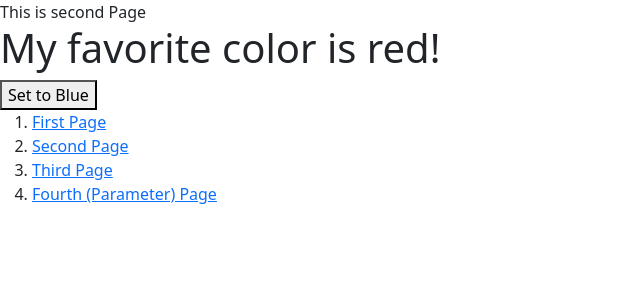
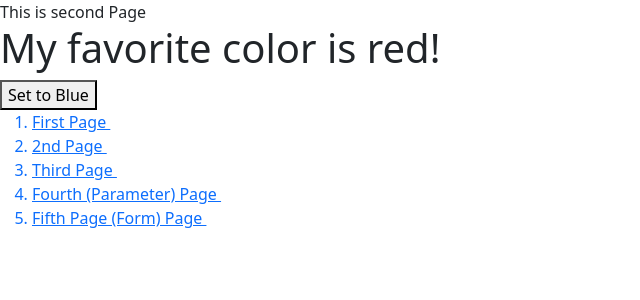
Before and after one commit to gajen007/ragu_mathesh_react, a React (Create React App) app: page /second in a window 1280 px wide. Shown: the top 300 px of the page, without its empty margins (0-640 px from the left). Built offline with nearby package versions, Linux system fonts and the light colour scheme.

Commit message:
href change to Link to

```diff
--- a/src/Pages/Firstpage.js
+++ b/src/Pages/Firstpage.js
@@ -1,6 +1,7 @@
 import Mycomponent from '../Components/Mycomponent.js';
 import Eccomponent from '../Components/Eccomponent.js';
 import Student from '../Components/Student.js';
+import {Link} from "react-router-dom";
 function Firstpage() {
   return (
     <div className="container">
@@ -22,11 +23,12 @@ function Firstpage() {
             </div>
             <div className="col-lg-6">
               <ol>
-                <li><a href="/">First Page</a>&nbsp;</li>
-                <li><a href="/second">2nd Page</a>&nbsp;</li>
-                <li><a href="/third">Third Page</a></li>
-                <li><a href="/fourth/256/Gajen">Fourth (Parameter) Page</a></li>
-                <li><a href="/fifth">Fifth Page (Form) Page</a></li>
+                <Link to={"/"}><li>First Page&nbsp;</li></Link>
+                <Link to={"/second"}><li>2nd Page&nbsp;</li></Link>
+                <Link to={"/third"}><li>Third Page&nbsp;</li></Link>
+                <Link to={"/fourth/256/Gajen"}><li>Fourth (Parameter) Page&nbsp;</li></Link>
+                <Link to={"/fifth"}><li>Fifth Page (Form) Page&nbsp;</li></Link>
+
               </ol>
             </div>
           </div>
--- a/src/Pages/Fourthpage.js
+++ b/src/Pages/Fourthpage.js
@@ -1,14 +1,16 @@
 import { useParams } from "react-router-dom";
+import {Link} from "react-router-dom";
 
 function Fourthpage() {
   const { id, username } = useParams();
   return (
     <div>This is Fourth Page with Parameters = {id} & {username}..!
       <ol>
-        <li><a href="/">First Page</a>&nbsp;</li>
-        <li><a href="/second">Second Page</a>&nbsp;</li>
-        <li><a href="/third">Third Page</a></li>
-        <li><a href="/fourth/256/Gajen">Fourth (Parameter) Page</a></li>
+            <Link to={"/"}><li>First Page&nbsp;</li></Link>
+            <Link to={"/second"}><li>2nd Page&nbsp;</li></Link>
+            <Link to={"/third"}><li>Third Page&nbsp;</li></Link>
+            <Link to={"/fourth/256/Gajen"}><li>Fourth (Parameter) Page&nbsp;</li></Link>
+            <Link to={"/fifth"}><li>Fifth Page (Form) Page&nbsp;</li></Link>
       </ol>
     </div>
   );
--- a/src/Pages/Secondpage.js
+++ b/src/Pages/Secondpage.js
@@ -1,4 +1,6 @@
 import React, { useState } from "react";
+import {Link} from "react-router-dom";
+
 
 function Secondpage() {
 
@@ -10,10 +12,11 @@ function Secondpage() {
       <button onClick={() => setColor("blue")}>Set to Blue</button>
       <br></br>
       <ol>
-        <li><a href="/">First Page</a>&nbsp;</li>
-        <li><a href="/second">Second Page</a>&nbsp;</li>
-        <li><a href="/third">Third Page</a></li>
-        <li><a href="/fourth/256/Gajen">Fourth (Parameter) Page</a></li>
+          <Link to={"/"}><li>First Page&nbsp;</li></Link>
+          <Link to={"/second"}><li>2nd Page&nbsp;</li></Link>
+          <Link to={"/third"}><li>Third Page&nbsp;</li></Link>
+          <Link to={"/fourth/256/Gajen"}><li>Fourth (Parameter) Page&nbsp;</li></Link>
+          <Link to={"/fifth"}><li>Fifth Page (Form) Page&nbsp;</li></Link>
       </ol>
     </div>
   );
--- a/src/Pages/Thirdpage.js
+++ b/src/Pages/Thirdpage.js
@@ -1,4 +1,6 @@
 import { useState, useEffect } from "react";
+import {Link} from "react-router-dom";
+
 
 function Thirdpage() {
 
@@ -21,10 +23,11 @@ function Thirdpage() {
       <br></br>
       <button onClick={ ()=>{setDummy("Nayanthara")} }>Try</button>
       <ol>
-        <li><a href="/">First Page</a>&nbsp;</li>
-        <li><a href="/second">Second Page</a>&nbsp;</li>
-        <li><a href="/third">Third Page</a></li>
-        <li><a href="/fourth/256/Gajen">Fourth (Parameter) Page</a></li>
+          <Link to={"/"}><li>First Page&nbsp;</li></Link>
+          <Link to={"/second"}><li>2nd Page&nbsp;</li></Link>
+          <Link to={"/third"}><li>Third Page&nbsp;</li></Link>
+          <Link to={"/fourth/256/Gajen"}><li>Fourth (Parameter) Page&nbsp;</li></Link>
+          <Link to={"/fifth"}><li>Fifth Page (Form) Page&nbsp;</li></Link>
       </ol>
     </div>
   );
```
